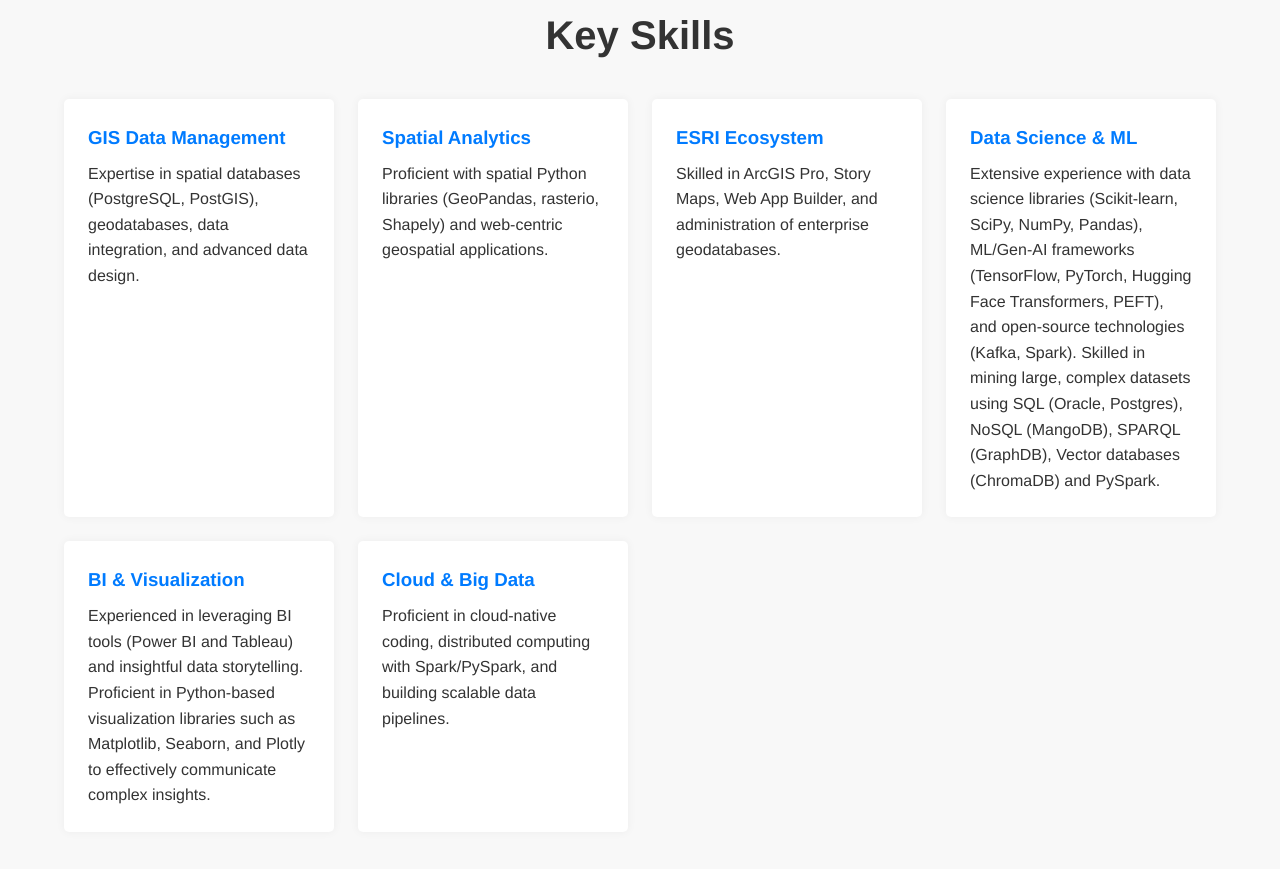
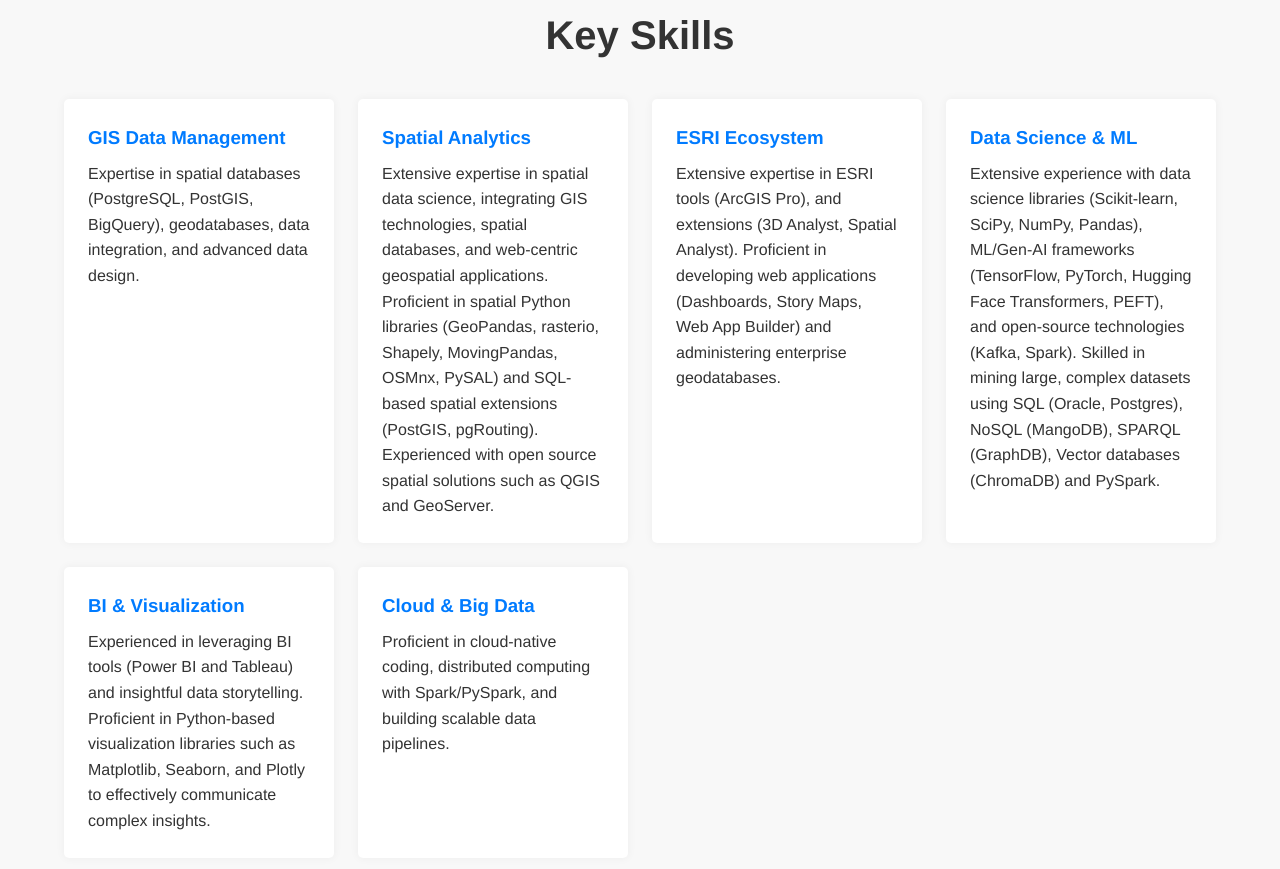
Before and after one commit to rasheibani/rasheibani, a plain HTML site: page index.html in a window 1280 px wide. Shown: the part 1354-2223 px from the top of the page. Drawn offline with Linux system fonts and the light colour scheme; a script that the page names is missing.

Commit message:
minor updates

```diff
--- a/index.html
+++ b/index.html
@@ -60,19 +60,19 @@
         <div class="skill">
           <h3>GIS Data Management</h3>
           <p>
-            Expertise in spatial databases (PostgreSQL, PostGIS), geodatabases, data integration, and advanced data design.
+            Expertise in spatial databases (PostgreSQL, PostGIS, BigQuery), geodatabases, data integration, and advanced data design.
           </p>
         </div>
         <div class="skill">
           <h3>Spatial Analytics</h3>
           <p>
-            Proficient with spatial Python libraries (GeoPandas, rasterio, Shapely) and web-centric geospatial applications.
+            Extensive expertise in spatial data science, integrating GIS technologies, spatial databases, and web-centric geospatial applications. Proficient in spatial Python libraries (GeoPandas, rasterio, Shapely, MovingPandas, OSMnx, PySAL) and SQL-based spatial extensions (PostGIS, pgRouting). Experienced with open source spatial solutions such as QGIS and GeoServer.
           </p>
         </div>
         <div class="skill">
           <h3>ESRI Ecosystem</h3>
           <p>
-            Skilled in ArcGIS Pro, Story Maps, Web App Builder, and administration of enterprise geodatabases.
+            Extensive expertise in ESRI tools (ArcGIS Pro), and extensions (3D Analyst, Spatial Analyst). Proficient in developing web applications (Dashboards, Story Maps, Web App Builder) and administering enterprise geodatabases.
           </p>
         </div>
         <div class="skill">
```
